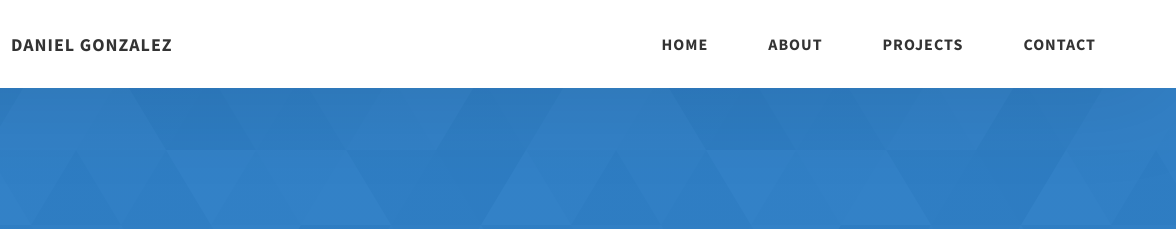
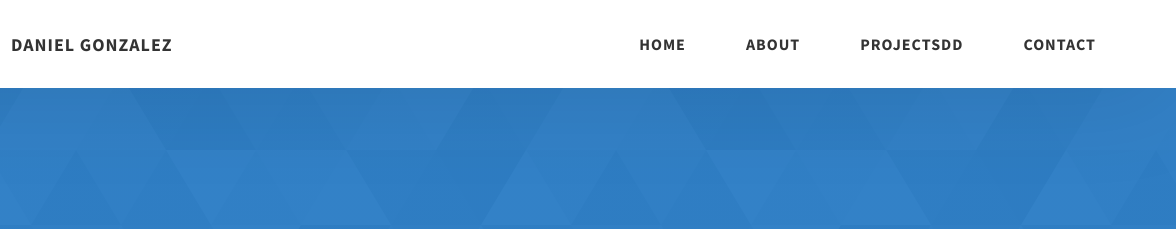
Before and after one commit to dgonzalez2/dgonzalez2.github.io, a website: page index.html in a window 1280 px wide. Shown: the top 229 px of the page, 104-1280 px from the left. Drawn offline with Linux system fonts and the light colour scheme.

Commit message:
Update index.html

```diff
--- a/index.html
+++ b/index.html
@@ -39,7 +39,7 @@
             </li>
             <li class="header__link-wrapper">
               <a href="./index.html#projects" class="header__link">
-                Projects
+                Projectsdd
               </a>
             </li>
             <li class="header__link-wrapper">
```
